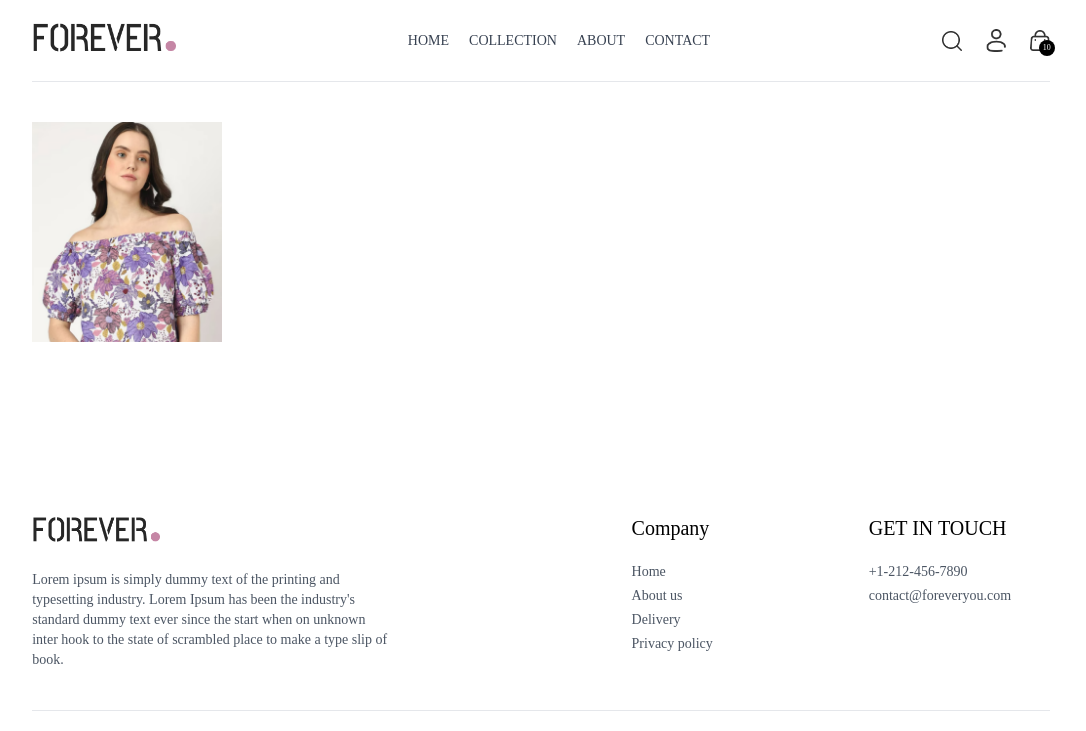
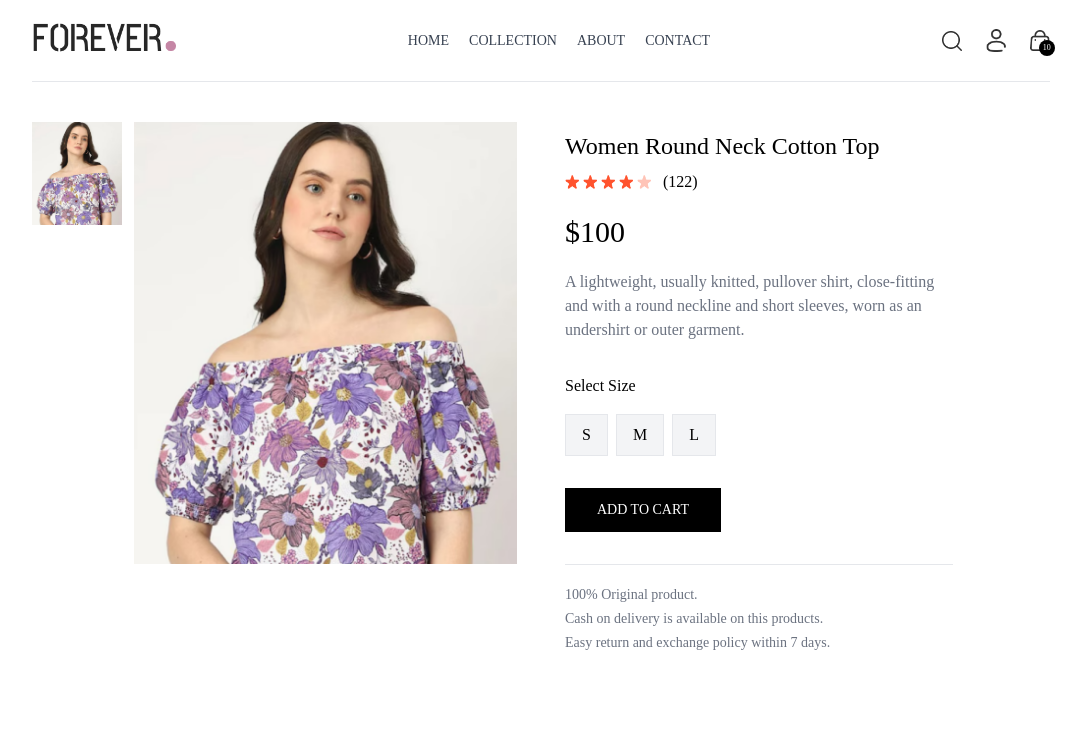
Before and after one commit to SarahHanks04/Simple-eCommerce, a React (Vite) app: page /product/aaaaa in a window 1280 px wide. Shown: the top 731 px of the page, without its empty margins (99-1185 px from the left). Built offline with nearby package versions, Linux system fonts and the light colour scheme.

Commit message:
index.css updated

```diff
--- a/src/Pages/Product.jsx
+++ b/src/Pages/Product.jsx
@@ -1,13 +1,15 @@
 import React, { useContext, useEffect, useState } from 'react'
 import { useParams } from 'react-router-dom'
 import {ShopContext} from '../Context/ShopContext'
+import { assets } from '../assets/assets'
 
 const Product = () => {
 
   const {productId} = useParams()
-  const {products} = useContext(ShopContext);
+  const {products, currency} = useContext(ShopContext);
   const [productData, setProductData] = useState(false)
   const [image, setImage] = useState("")
+  const [size, setSize] = useState("")
 
   const fetchProductData = async () => {
     products.map((item) => {
@@ -36,12 +38,60 @@
           flex-col overflow-x-auto sm:overflow-y-scroll justify-between sm:justify-normal sm:w-[18.7%] w-full'>
             {
               productData.image.map((item, index) => (
-                <img src={item} key={index} className='w-[24%] sm:w-full sm:mb-3 flex-shrink-0 cursor-pointer' alt="" />
+                <img onClick={() => setImage(item)} src={item} key={index} className='w-[24%] sm:w-full sm:mb-3 flex-shrink-0 cursor-pointer' alt="" />
               ))
             }
           </div>
+          <div className='w-full sm:w-[80%]'>
+            <img src={image} className='w-full h-auto' alt="" />
+          </div>
+        </div>
+
+        {/* ------ PRODUCT INFO ------ */}
+        <div className='flex-1'>
+          <h1 className='font-medium text-2xl mt-2'>{productData.name}</h1>
+          <div className='flex items-center gap-1 mt-2'>
+            <img src={assets.star_icon} alt="" className="w-3.5" />
+            <img src={assets.star_icon} alt="" className="w-3.5" />
+            <img src={assets.star_icon} alt="" className="w-3.5" />
+            <img src={assets.star_icon} alt="" className="w-3.5" />
+            <img src={assets.star_dull_icon} alt="" className="w-3.5" />
+            <p className='pl-2'>(122)</p>
+          </div>
+          <p className='mt-5 text-3xl font-medium'>{currency}{productData.price}</p>
+          <p className='mt-5 text-gray-500 md:w-4/5'>{productData.description}</p>
+          <div className='flex flex-col gap-4 my-8'>
+            <p>Select Size</p>
+            <div className='flex gap-2'>
+              {productData.sizes.map((item, index) => (
+                <button onClick={() =>setSize(item)} className={`border py-2 px-4 bg-gray-100  ${item === size ? 'border-orange-500' : ''}`} key={index}>{item}</button>
+              ))}
+            </div>
+          </div>
+          <button className='bg-black text-white px-8 py-3 text-sm active:bg-gray-700'>ADD TO CART</button>
+          <hr className='mt-8 sm:w-4/5' />
+          <div className='text-sm text-gray-500 mt-5 flex flex-col gap-1'>
+            <p>100% Original product.</p>
+            <p>Cash on delivery is available on this products.</p>
+            <p>Easy return and exchange policy within 7 days.</p>
+          </div>
         </div>
       </div>
+
+      {/* ------ DESCRIPTION & REVIEW SECTION ----- */}
+      <div className='mt-20'>
+        <div className='flex'>
+          <b className='border px-5 py-3 text-sm'>Description</b>
+          <p className='border px-5 py-3 text-sm'>Reviews (122)</p>
+        </div>
+
+        <div className='flex flex-col gap-4 border px-6 py-6 text-sm text-gray-500'>
+          <p>An e-commerce website is an online platform that facilitates the buying and selling of products or services over the internet. It serves as a virtual market place where businesses and individuals can showcase their products, interact with customers, and conduct transactions without the need for a physical presence. E-commerce websites have gained immense popularity due to their convenience, accessibility, and the global reach they offer.</p>
+          <p>E-commerce websites typically display products or services along with detailed descriptions, images, prices and any available variation (e.g. sizes, colors). Each products visually has it's own dedicated page with relevant information.</p>
+        </div>
+      </div>
+
+      {/* ----- DISPLAY RELATED PRODUCTS ----- */}
     </div>
   ) : <div className='opacity-0'></div>
 }
--- a/src/index.css
+++ b/src/index.css
@@ -21,6 +21,10 @@
     font-style: normal;
   }
 
+  ::-webkit-scrollbar {
+    display: none;
+  }
+
   @media (max-width:640px) {
     a.active {
         background-color: black;
```
